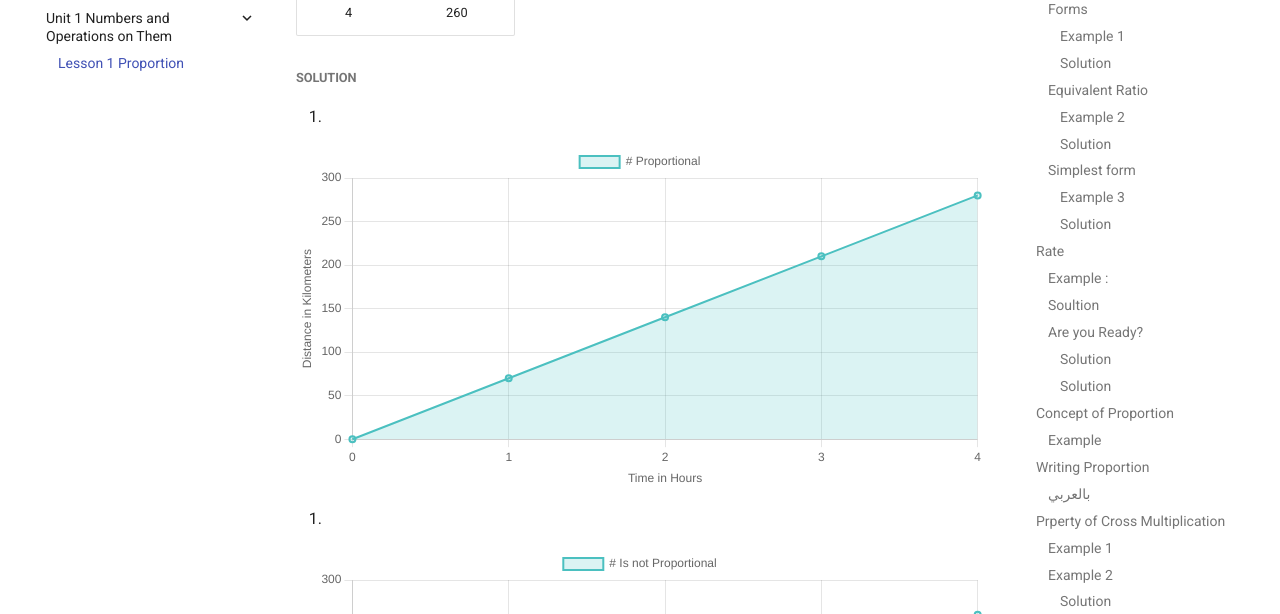
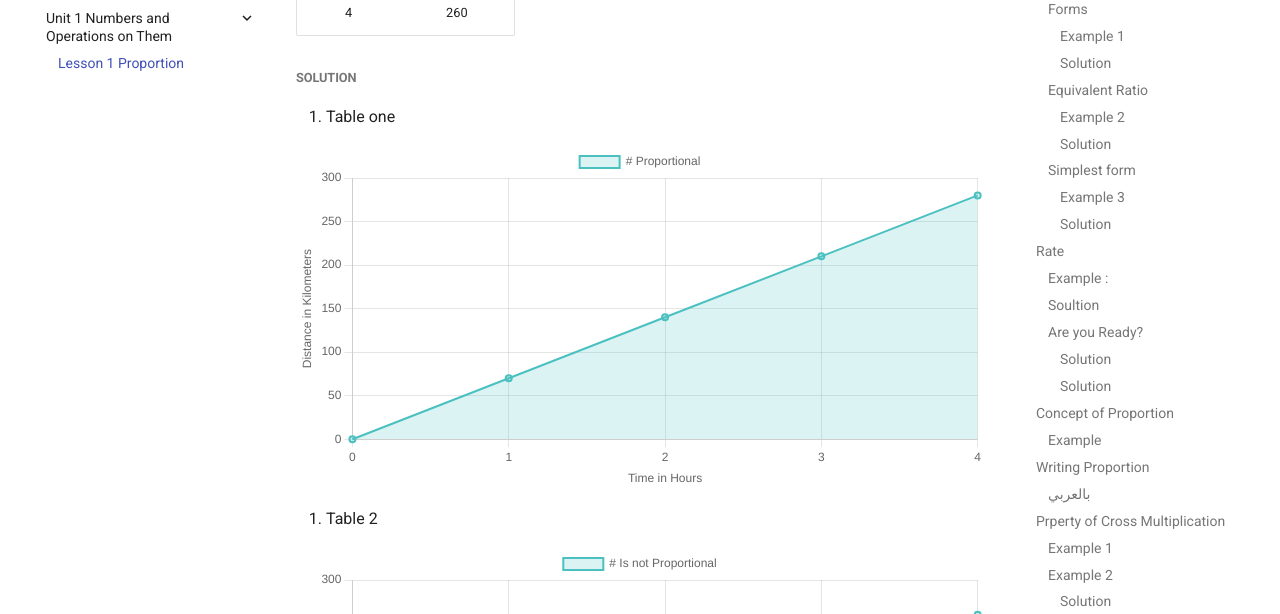
Before and after one commit to amansour-gh/educational.github.io, an MkDocs documentation site: the page built from docs/math/unit1/lesson1.md, in a window 1280 px wide and 900 px high, scrolled down 7061 px. Shown: the part 153-767 px from the top of the window. Built offline with MkDocs 1.6.1 and Material for MkDocs 9.7.7, drawn with Linux system fonts in a browser that asks for light colours.

Commit message:
240927-48

```diff
--- a/docs/math/unit1/lesson1.md
+++ b/docs/math/unit1/lesson1.md
@@ -207,7 +207,8 @@ The two tables below show the distance in kilometere covered by a car. Determine
 
 
 ##### Solution
-1.
+1. Table one
+
 
 <div>
     <canvas id="myChart1" width="400" height="200"></canvas>
@@ -249,7 +250,8 @@ The two tables below show the distance in kilometere covered by a car. Determine
     });
 </script>
 
-2.
+2. Table 2
+
 
 <div>
     <canvas id="myChart2" width="400" height="200"></canvas>
```
